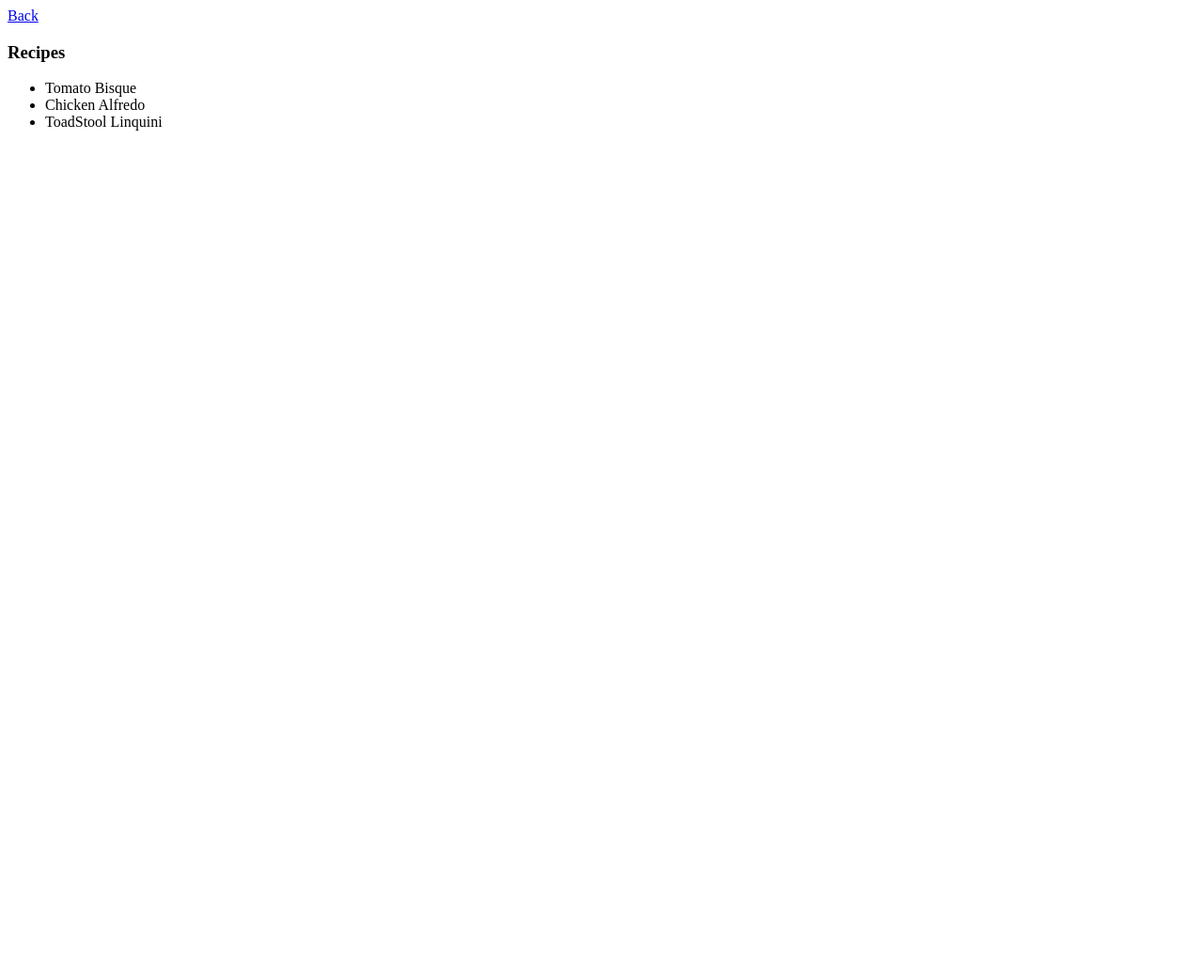
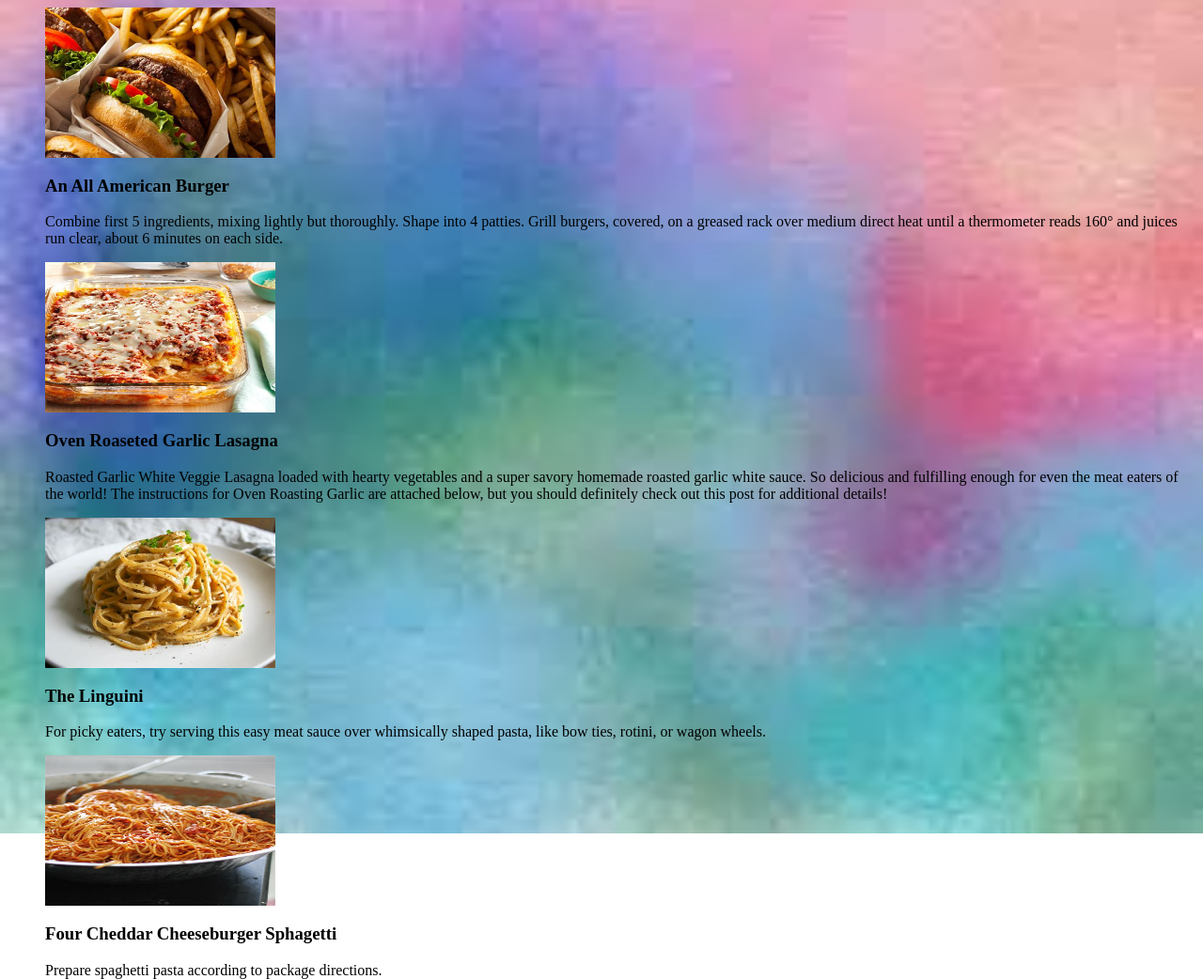
Before and after one commit to ShemarBelle/RecipeHero_R, a website: page RecipeHero/www/SearchResults.html in a window 1280 px wide. Shown: the whole page at 94% size. Before the commit the page ends 800 px from the top, so only its background shows below. Drawn offline with Linux system fonts and the light colour scheme.

Commit message:
strgyxzuixdfpioxdhjkltyioxdkdfsdoizxyuiuhro ghjxdf This is te first commit of week 1

```diff
--- a/RecipeHero/www/SearchResults.html
+++ b/RecipeHero/www/SearchResults.html
@@ -1,20 +1,77 @@
-<!DOCTYPE html>
-<html>
 <head>
     <title>Recipe Hero</title>
 </head>
 <body>
-    <div data-role="page">
-        <a href="profileCreation.html">Back</a>
-        <h3>Recipes</h3>
+    <style>
+        img {
+            width: 20%;
+            height: 20%;
+        }
+        h3 p{
+            float:right;
+            font-size:24px;
+           }
+        body {
+            background-image: url(images/6.jpg);
+            height: 100%;
+            background-position: center;
+            background-repeat: no-repeat;
+            background-size: cover;
+        }
+        ul {
+        list-style:none;
+        }
+        li {
+        float:none;
+        }
+    </style>
+    <section data-role="page" id="results">
         <ul>
-            <li>Tomato Bisque</li>
-            <li>Chicken Alfredo</li>
-            <li>ToadStool Linquini</li>
+            <li>
+                <div class="searchResultContainer">
+                    <div>
+                        <img src="images/10.jpg" />
+                        <h3>An All American Burger</h3>
+                        <p>Combine first 5 ingredients, mixing lightly but thoroughly. Shape into 4 patties. Grill burgers, covered, on a greased rack over medium direct heat until a thermometer reads 160° and juices run clear, about 6 minutes on each side.
+                        </p>
+                    </div>
+                </div>
+            </li>
 
 
+            <li>
+                <div class="searchResultContainer">
+                    <div>
+
+                        <img src="images/3.jpg" alt="Alternate Text" />
+                        <h3>Oven Roaseted Garlic Lasagna</h3>
+                        <p>Roasted Garlic White Veggie Lasagna loaded with hearty vegetables and a super savory homemade roasted garlic white sauce. So delicious and fulfilling enough for even the meat eaters of the world! The instructions for Oven Roasting Garlic are attached below, but you should definitely check out this post for additional details! </p>
+                    </div>
+                </div>
+            </li>
+
+            <li>
+                <div class="searchResultContainer">
+                    <div>
+                        <img src="images/9.jpg" alt="Alternate Text" />
+                        <h3>The Linguini</h3>
+                        <p>
+                            For picky eaters, try serving this easy meat sauce over whimsically shaped pasta, like bow ties, rotini, or wagon wheels.
+                        </p>
+                    </div>
+                </div>
+            </li>
+       <li>
+           <div class="searchResultContainer">
+               <div>
+                   <img src="images/2.jpg" alt="Alternate Text" />
+                   <h3>Four Cheddar Cheeseburger Sphagetti</h3>
+                   <p>Prepare spaghetti pasta according to package directions.</p>
+               </div>
+           </div>
+       </li>
         </ul>
-    </div>
+    </section>
 
 </body>
 </html>
```
Also changed, not shown: RecipeHero/www/index.html (+56 -67 lines), RecipeHero/www/images/10.jpg (added), RecipeHero/www/images/2.jpg (added), RecipeHero/www/images/3.jpg (added), RecipeHero/www/images/6.jpg (added), RecipeHero/www/images/9.jpg (added), RecipeHero/www/images/ajax-loader.gif (added), 1 other file.
